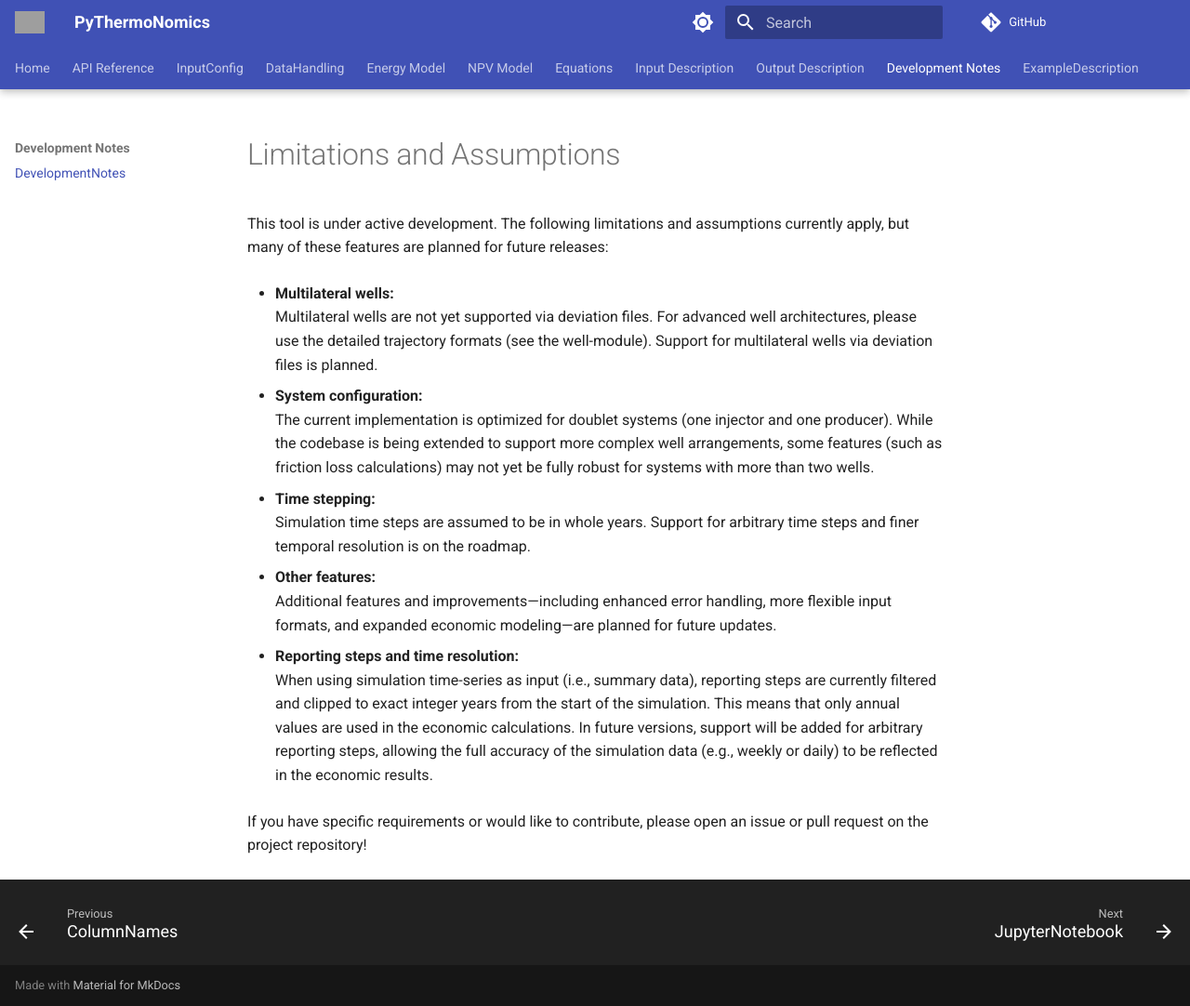
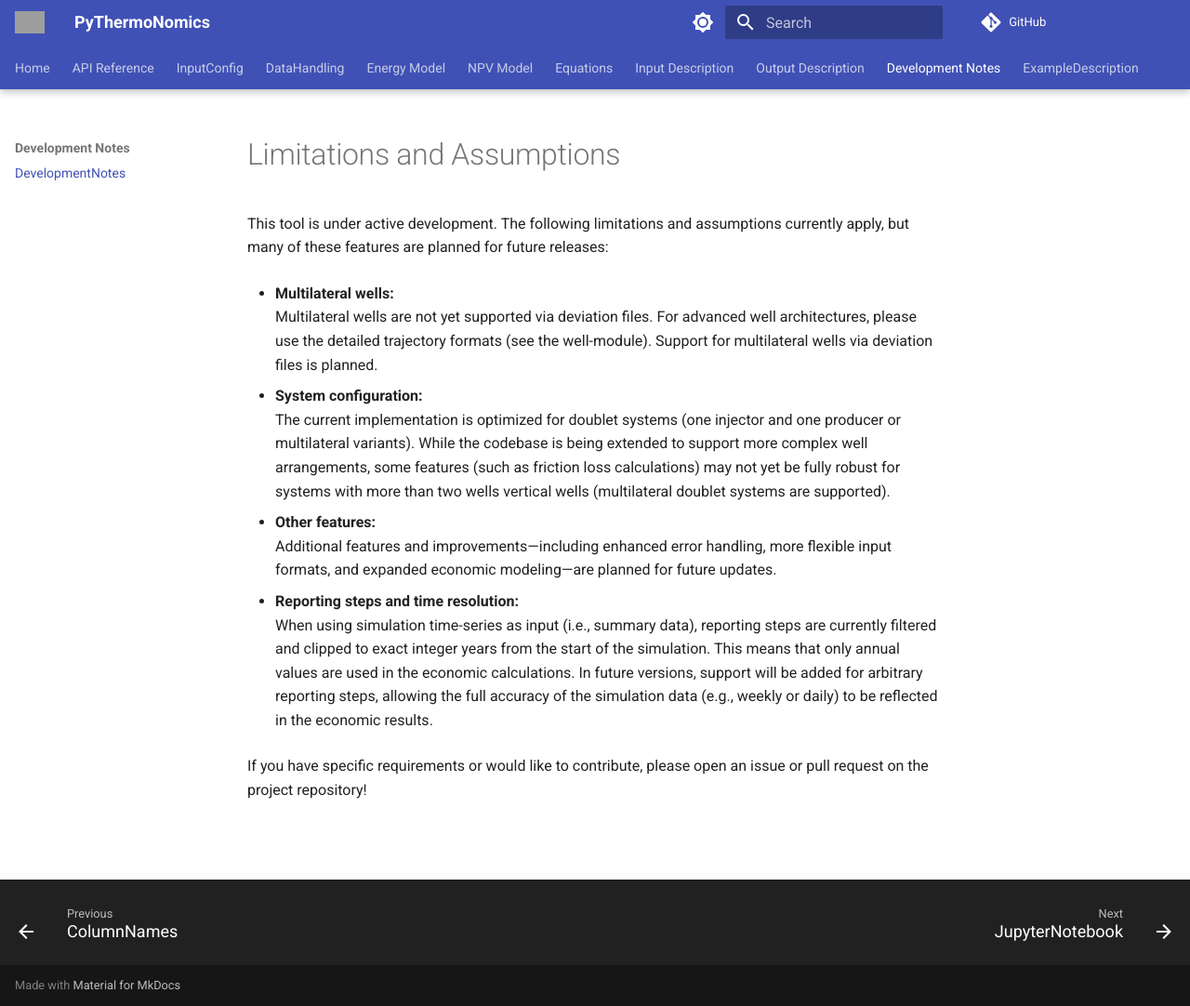
Before and after one commit to TNO/pythermonomics, an MkDocs documentation site: the page built from docs/development_notes/LimitationsAndAssumptions.md, in a window 1280 px wide and 1082 px high. Shown: the whole window at 93% size. Built offline with MkDocs 1.6.1 and Material for MkDocs 9.7.7, drawn with Linux system fonts in a browser that asks for light colours; comment, search, counter and statistics services are not loaded; grey boxes are pictures that could not be loaded.

```diff
--- a/docs/development_notes/LimitationsAndAssumptions.md
+++ b/docs/development_notes/LimitationsAndAssumptions.md
@@ -6,10 +6,7 @@ This tool is under active development. The following limitations and assumptions
   Multilateral wells are not yet supported via deviation files. For advanced well architectures, please use the detailed trajectory formats (see the well-module). Support for multilateral wells via deviation files is planned.
 
 - **System configuration:**
-  The current implementation is optimized for doublet systems (one injector and one producer). While the codebase is being extended to support more complex well arrangements, some features (such as friction loss calculations) may not yet be fully robust for systems with more than two wells.
-
-- **Time stepping:**
-  Simulation time steps are assumed to be in whole years. Support for arbitrary time steps and finer temporal resolution is on the roadmap.
+  The current implementation is optimized for doublet systems (one injector and one producer or multilateral variants). While the codebase is being extended to support more complex well arrangements, some features (such as friction loss calculations) may not yet be fully robust for systems with more than two wells vertical wells (multilateral doublet systems are supported).
 
 - **Other features:**
   Additional features and improvements—including enhanced error handling, more flexible input formats, and expanded economic modeling—are planned for future updates.
```
Also changed, not shown: README.md (+7 -6 lines), docs/api/cli.md (+2 -2 lines), 2 other files.
